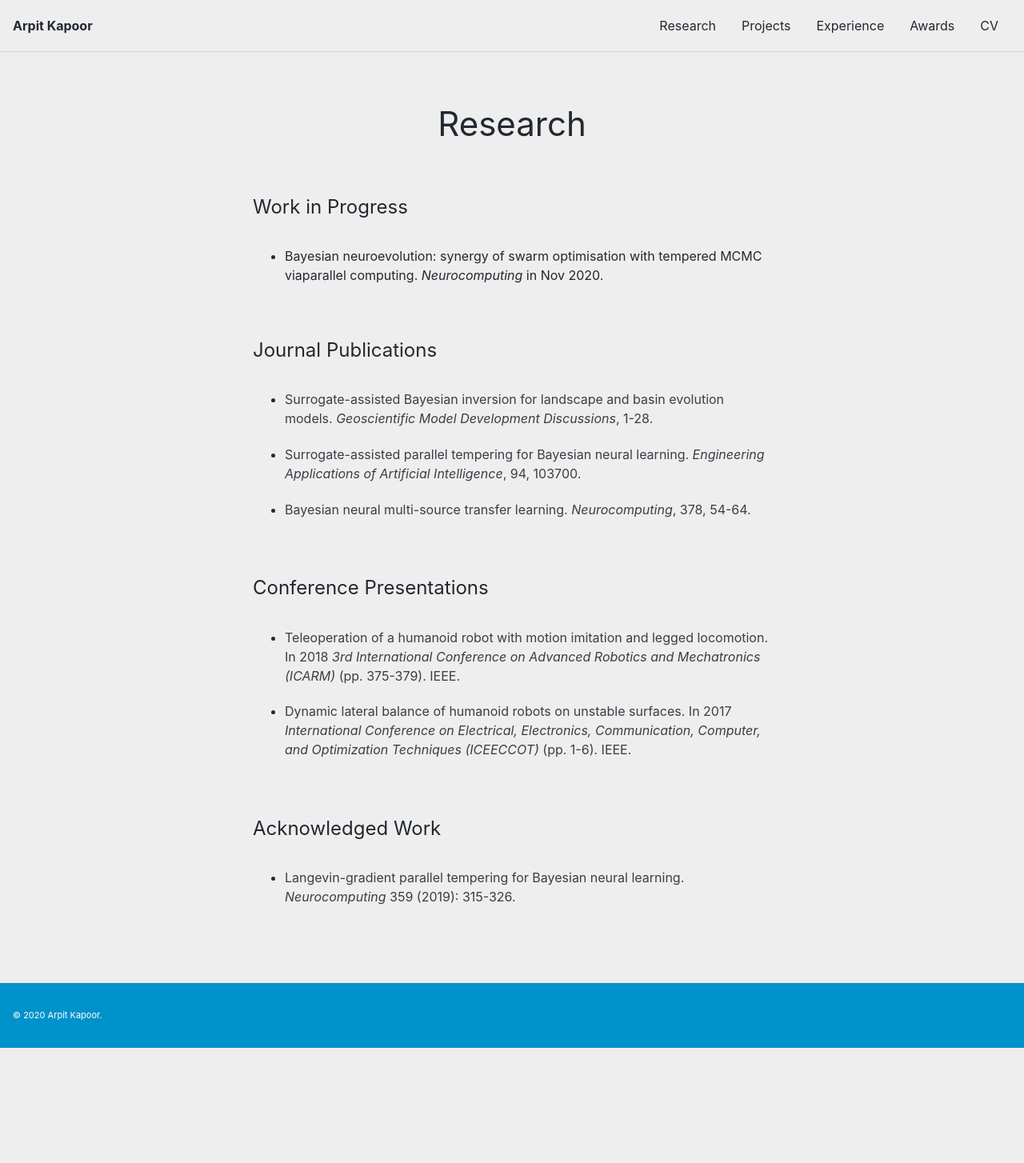
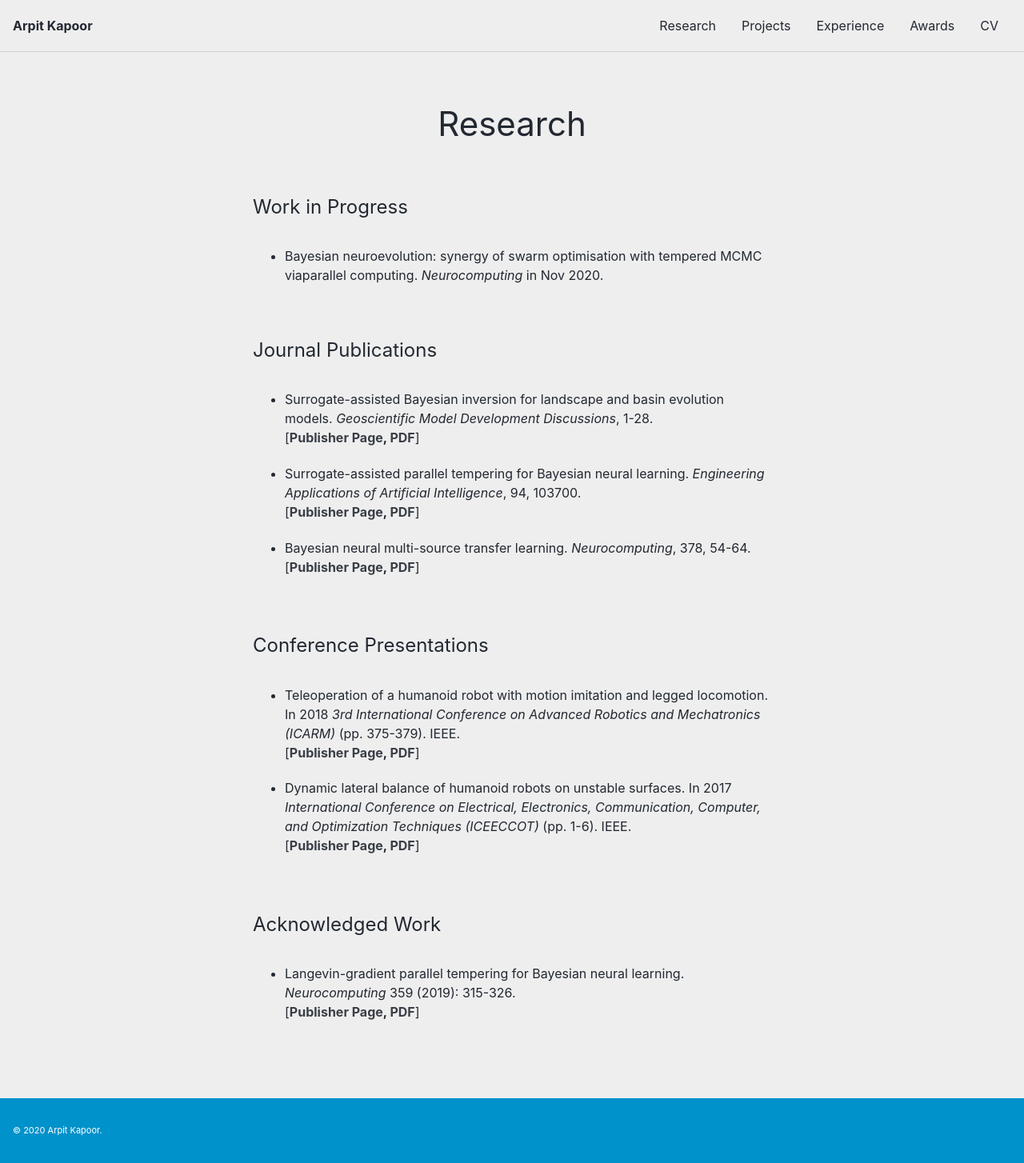
Before and after one commit to arpit-kapoor/arpit-kapoor.github.io, a Jekyll site: the page built from _pages/research.md, in a window 1280 px wide. Shown: the whole page at 80% size. Built offline with Jekyll 4.4.1, drawn with Linux system fonts in a browser that asks for light colours; cached includes are drawn as plain includes; before the commit the page ends 1310 px from its top, so only the background shows below that.

Commit message:
Publication PDFs added

```diff
--- a/_pages/research.md
+++ b/_pages/research.md
@@ -18,22 +18,28 @@ permalink: /research/
 
 <p style="text-align: left; font-size:24px;"> Journal Publications </p>
 
- - [Surrogate-assisted Bayesian inversion for landscape and basin evolution models. *Geoscientific Model Development Discussions*, 1-28.](https://gmd.copernicus.org/articles/13/2959/2020/gmd-13-2959-2020.html)
+ - Surrogate-assisted Bayesian inversion for landscape and basin evolution models. *Geoscientific Model Development Discussions*, 1-28. <br>
+ \[**[Publisher Page](https://gmd.copernicus.org/articles/13/2959/2020/gmd-13-2959-2020.html), [PDF](https://github.com/arpit-kapoor/Research/raw/main/2020/Chandra_GMD2020.pdf)**\]
 
- - [Surrogate-assisted parallel tempering for Bayesian neural learning. *Engineering Applications of Artificial Intelligence*, 94, 103700.](https://www.sciencedirect.com/science/article/abs/pii/S0952197620301299)
+ - Surrogate-assisted parallel tempering for Bayesian neural learning. *Engineering Applications of Artificial Intelligence*, 94, 103700. <br>
+ \[**[Publisher Page](https://www.sciencedirect.com/science/article/abs/pii/S0952197620301299), [PDF](https://github.com/arpit-kapoor/Research/raw/main/2020/Chandra_EngAppAI2020.pdf)**\]
 
- - [Bayesian neural multi-source transfer learning. *Neurocomputing*, 378, 54-64.](https://www.sciencedirect.com/science/article/abs/pii/S0925231219314213)
+ - Bayesian neural multi-source transfer learning. *Neurocomputing*, 378, 54-64. <br>
+ \[**[Publisher Page](https://www.sciencedirect.com/science/article/abs/pii/S0925231219314213), [PDF](https://github.com/arpit-kapoor/Research/raw/main/2020/Chandra_NC2020.pdf)**\]
 
 <br>
 
 <p style="text-align: left; font-size:24px;"> Conference Presentations </p>
 
- - [Teleoperation of a humanoid robot with motion imitation and legged locomotion. In 2018 *3rd International Conference on Advanced Robotics and Mechatronics (ICARM)* (pp. 375-379). IEEE.](https://ieeexplore.ieee.org/document/8610719)
+ - Teleoperation of a humanoid robot with motion imitation and legged locomotion. In 2018 *3rd International Conference on Advanced Robotics and Mechatronics (ICARM)* (pp. 375-379). IEEE. <br>
+ \[**[Publisher Page](https://ieeexplore.ieee.org/document/8610719), [PDF](https://github.com/arpit-kapoor/Research/raw/main/2018/Teleop2018.pdf)**\]
 
- - [Dynamic lateral balance of humanoid robots on unstable surfaces. In 2017 *International Conference on Electrical, Electronics, Communication, Computer, and Optimization Techniques (ICEECCOT)* (pp. 1-6). IEEE.](https://ieeexplore.ieee.org/abstract/document/8284564)
+ - Dynamic lateral balance of humanoid robots on unstable surfaces. In 2017 *International Conference on Electrical, Electronics, Communication, Computer, and Optimization Techniques (ICEECCOT)* (pp. 1-6). IEEE. <br>
+ \[**[Publisher Page](https://ieeexplore.ieee.org/abstract/document/8284564), [PDF](https://github.com/arpit-kapoor/Research/raw/main/2017/Dynamic2017.pdf)**\]
 
 <br>
 
 <p style="text-align: left; font-size:24px;"> Acknowledged Work</p>
 
- - [Langevin-gradient parallel tempering for Bayesian neural learning. *Neurocomputing* 359 (2019): 315-326.](https://www.sciencedirect.com/science/article/abs/pii/S0925231219308069)
+ - Langevin-gradient parallel tempering for Bayesian neural learning. *Neurocomputing* 359 (2019): 315-326. <br>
+  \[**[Publisher Page](https://www.sciencedirect.com/science/article/abs/pii/S0925231219308069), [PDF](https://github.com/arpit-kapoor/Research/raw/main/2019/Chandra_LangevinNeurocom2019.pdf)**\]
```
Also changed, not shown: _pages/projects.md (+1 -1 lines).
